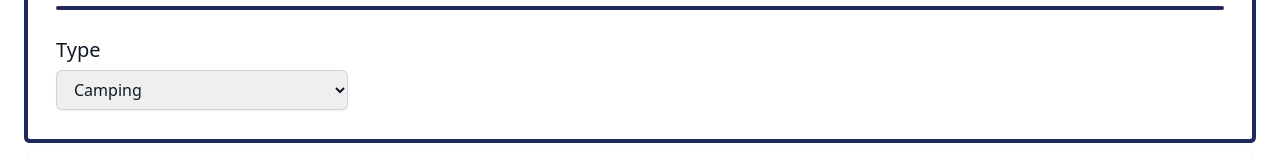
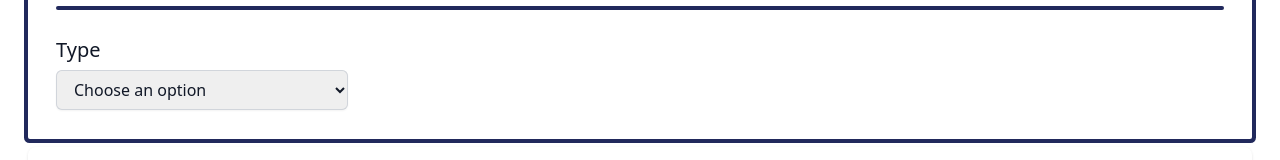
Before and after one commit to estebancb03/LosOsitos_ci0128_23a, a React (Vite) app in the folder src/Frontend/: page /operator/reservation-list in a window 1280 px wide. Shown: the part 239-399 px from the top of the page. Built offline with nearby package versions, Linux system fonts and the light colour scheme.

Commit message:
Se crea state para aplicación de filtros

```diff
--- a/src/Frontend/src/pages/ReservationList.jsx
+++ b/src/Frontend/src/pages/ReservationList.jsx
@@ -25,7 +25,9 @@ const ReservationList = () => {
   const [modifyButton, setModifyButton] = useState("Modify");
   // State that controls the elements availability in the popup
   const [disabledElements, setDisabledElements] = useState(true);
-  // Table column
+  // State that controls the filters that there are apply
+  const [filters, setFilters] = useState({type: null});
+  // Table columns
   const tableColumns = [
     "Id",
     "Customer",
@@ -81,9 +83,8 @@ const ReservationList = () => {
           <span className="">
             <DropDownSelect
               text="Type"
-              selectedOption="Camping"
               disabled={false}
-              options={["Picnic", "Camping"]}
+              options={["Choose an option", "Picnic", "Camping"]}
             />
           </span>
         </FiltersContainer>
```
